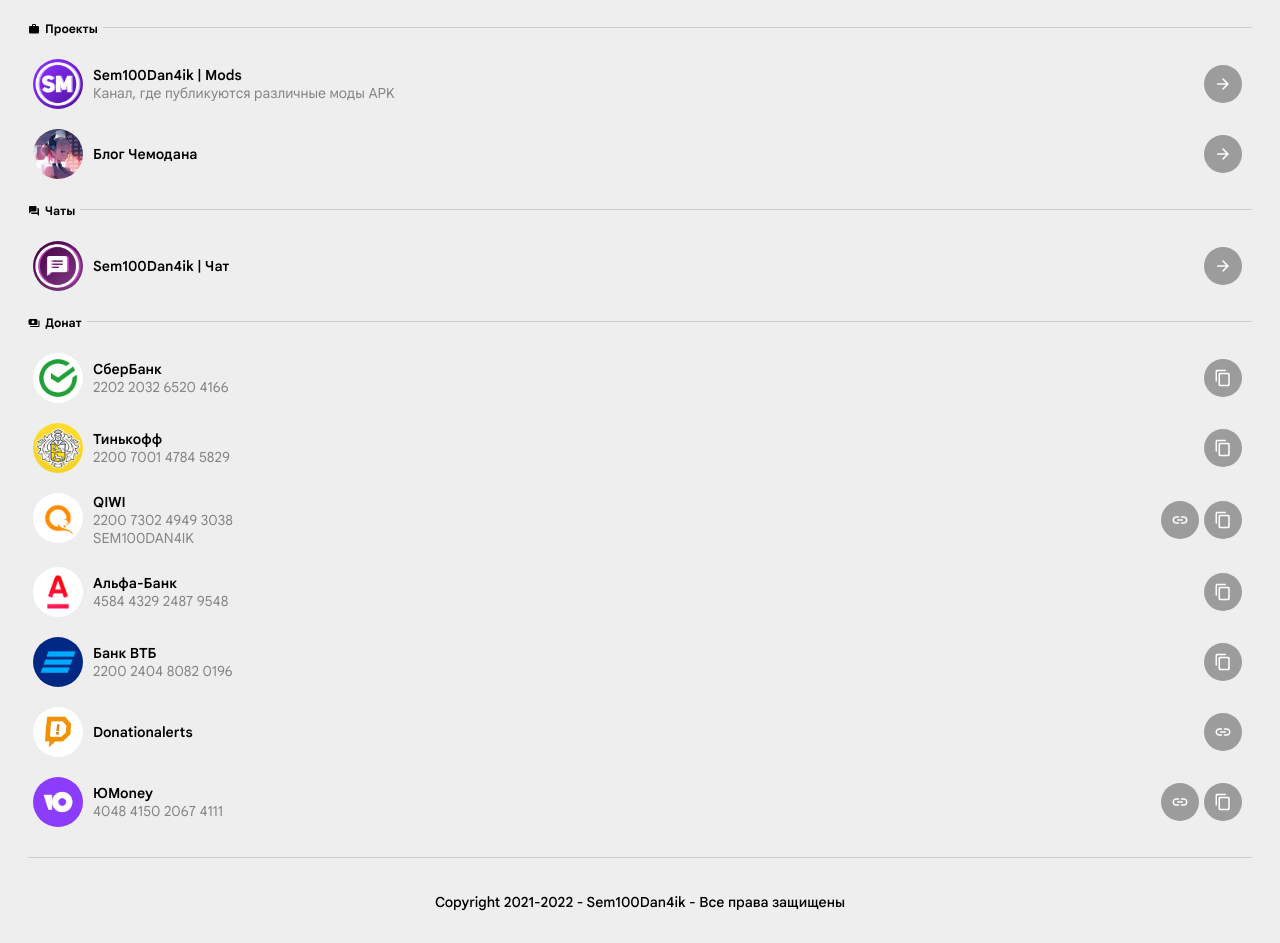
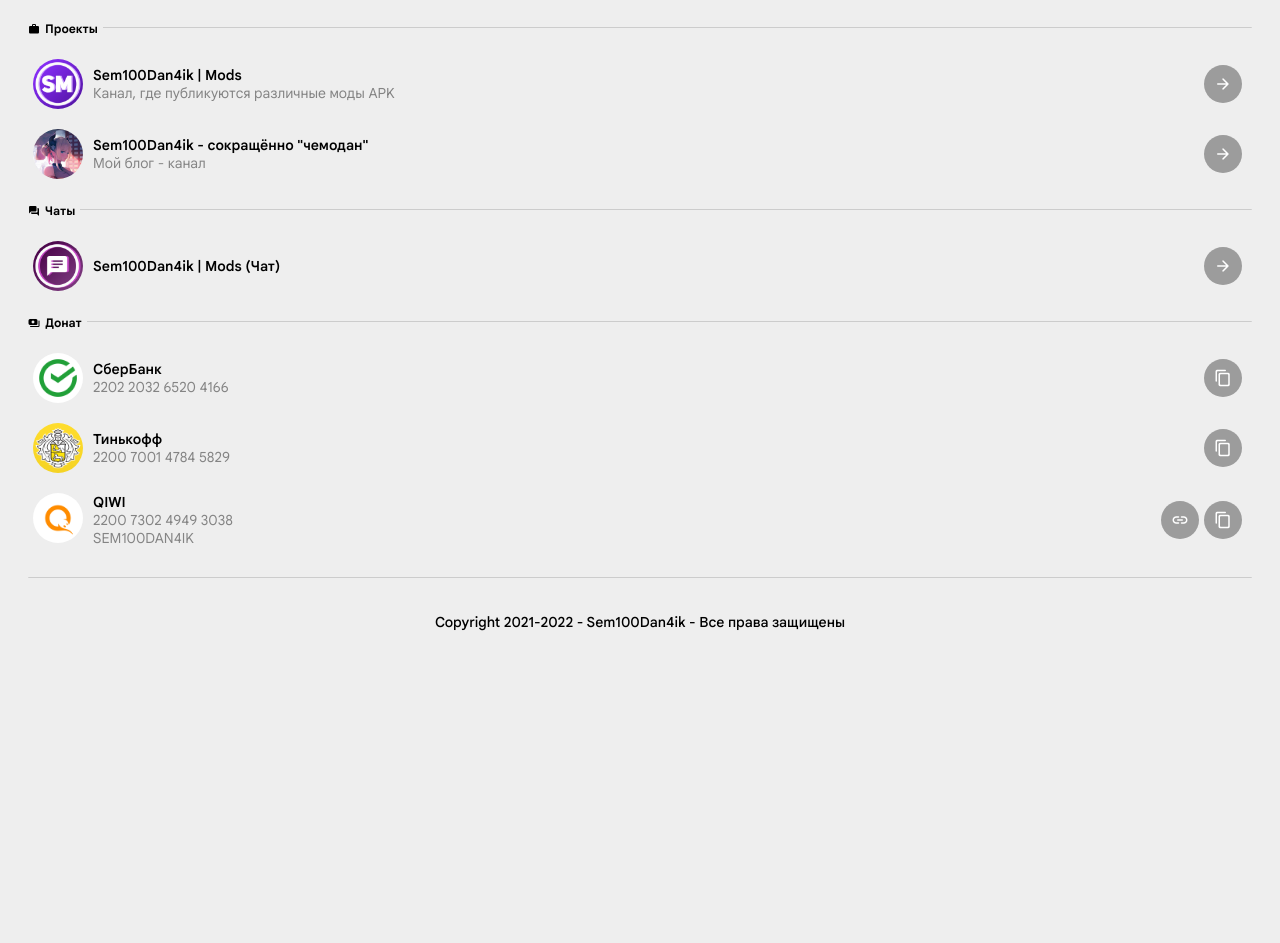
Before and after one commit to Herickie/herickie.github.io, a plain HTML site: page index.html in a window 1280 px wide. Shown: the part 542-1485 px from the top of the page. After the commit the page ends 1205 px from the top, so only its background shows below. Drawn offline with nearby package versions, Linux system fonts and the light colour scheme.

Commit message:
Minor fixes

```diff
--- a/index.html
+++ b/index.html
@@ -113,7 +113,8 @@
           <a>
             <img class="listpic" src="assets/images/blog.jpg"></img>
             <div class="listinfo">
-              <div class="listname">Блог Чемодана</div>
+              <div class="listname">Sem100Dan4ik - сокращённо "чемодан"</div>
+          <div class="listdesc">Мой блог - канал</div>
             </div>
             <div class="actbtns">
               <div class="listbtn" href="javascript://" onclick="location.href='https://t.me/HerickieBlog'">
@@ -133,7 +134,7 @@
 		  <a>
             <img class="listpic" src="assets/images/chat.jpg"></img>
             <div class="listinfo">
-              <div class="listname">Sem100Dan4ik | Чат</div>
+              <div class="listname">Sem100Dan4ik | Mods (Чат)</div>
             </div>
             <div class="actbtns">
               <div class="listbtn" href="javascript://" onclick="location.href='https://t.me/Sem100Dan4ikModsChat'">
@@ -191,59 +192,6 @@
             </div>
           </a>
 
-		  <a>
-            <img class="tinkoff listpic" src="assets/images/alfa.png"></img>
-            <div class="listinfo">
-              <div class="listname">Альфа-Банк</div>
-              <div class="listdesc">4584 4329 2487 9548</div>
-            </div>
-            <div class="actbtns">
-              <div class="listbtn" onclick="copy('4584 4329 2487 9548')">
-                 <div class="material-icons">copy</div>
-              </div>
-            </div>
-          </a>
-
-		  <a>
-            <img class="tinkoff listpic" src="assets/images/vtb.jpg"></img>
-            <div class="listinfo">
-              <div class="listname">Банк ВТБ</div>
-              <div class="listdesc">2200 2404 8082 0196</div>
-            </div>
-            <div class="actbtns">
-              <div class="listbtn" onclick="copy('2200 2404 8082 0196')">
-                 <div class="material-icons">copy</div>
-              </div>
-            </div>
-          </a>
-
-		  <a>
-            <img class="qiwi listpic" src="assets/images/donationalerts.jpg"></img>
-            <div class="listinfo">
-              <div class="listname">Donationalerts</div>
-            </div>
-            <div class="actbtns">
-              <div class="listbtn" href="javascript://" onclick="location.href='https://www.donationalerts.com/r/sem100dan4ik'">
-                <div class="material-icons">link</div>
-              </div>
-            </div>
-          </a>
-
-		  <a>
-            <img class="qiwi listpic" src="assets/images/io.png"></img>
-            <div class="listinfo">
-              <div class="listname">ЮMoney</div>
-              <div class="listdesc">4048 4150 2067 4111</div>
-            </div>
-            <div class="actbtns">
-              <div class="listbtn" href="javascript://" onclick="location.href='https://yoomoney.ru/to/4100116633813015'">
-                <div class="material-icons">link</div>
-              </div>
-              <div class="listbtn" onclick="copy('4048 4150 2067 4111')">
-                <div class="material-icons">copy</div>
-              </div>
-            </div>
-          </a>
         </div>
 
         <div class="divider"></div>
```
